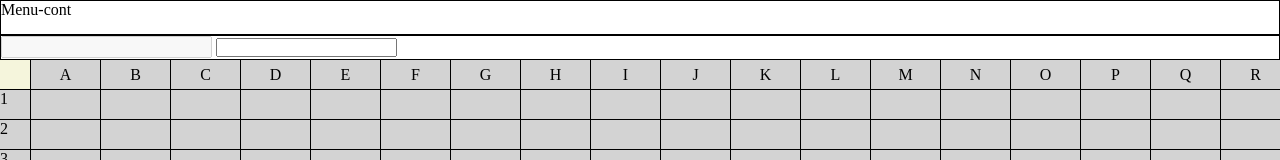
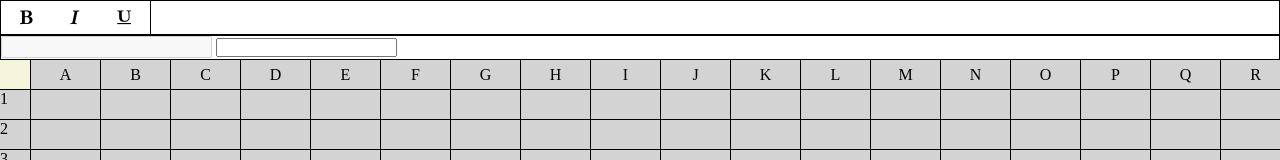
Before and after one commit to Suren2111/Excelclone, a plain HTML site: page index.html in a window 1280 px wide. Shown: the top 160 px of the page. Drawn offline with Linux system fonts and the light colour scheme.

Commit message:
menu font styling done

```diff
--- a/index.html
+++ b/index.html
@@ -13,7 +13,13 @@
 </head>
 
 <body>
-    <div class="menu-cont">Menu-cont</div>
+    <div class="menu-cont">
+        <div class="font-style">
+            <div class="bold"><i class="fa fa-bold"></i></div>
+            <div class="italic"><i class="fa fa-italic"></i></div>
+            <div class="underline"><i class="fa fa-underline"></i></div>
+        </div>
+    </div>
     <div class="address-cont">
         <!-- disabled means we can't write anything but we can edit in js -->
         <input type="text" id="address" disabled>
--- a/style.css
+++ b/style.css
@@ -110,3 +110,14 @@
     background-color: white;
     font-weight: bold;
 }
+.font-style{
+    display: flex;
+    justify-content: space-around;
+    align-items: center;
+    width:150px;
+    height:100%;
+    border-right: 0.5px solid black;
+}
+.font-style div{
+    cursor: pointer;
+}
```
